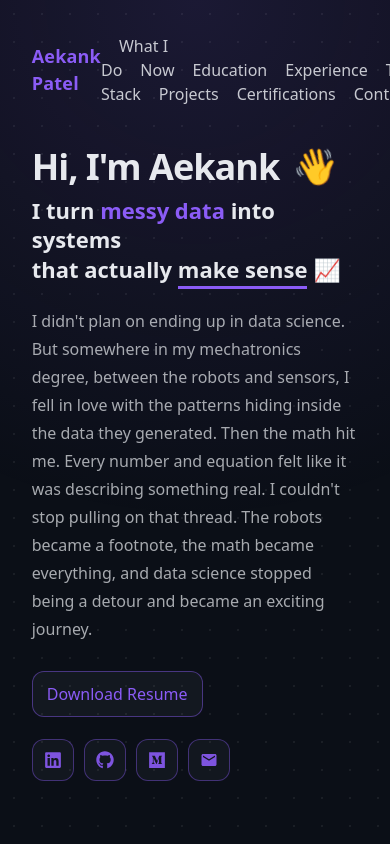
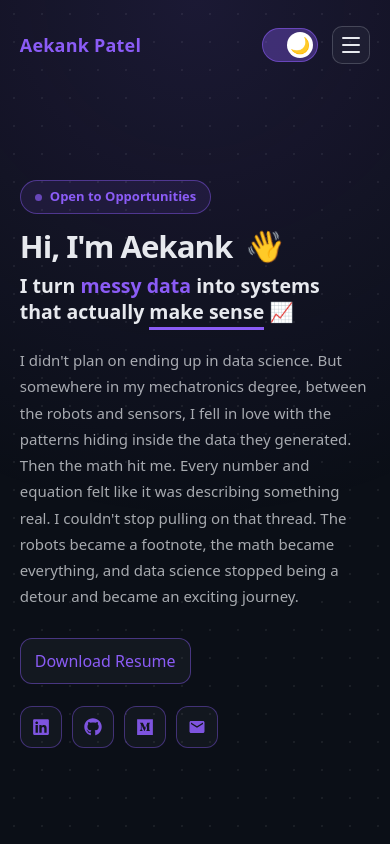
Before and after one commit to aekankpatel/aekankpatel.github.io, a React (Vite) app: page / in a window 390 px wide. Shown: the top 844 px of the page. Built offline with nearby package versions, Linux system fonts and the light colour scheme.

Commit message:
added mobile friendly version and open to opportunities

```diff
--- a/index.html
+++ b/index.html
@@ -1,6 +1,29 @@
 <!doctype html>
 <html lang="en">
   <head>
+    <head>
+      <meta charset="UTF-8" />
+      <link rel="icon" type="image/svg+xml" href="/vite.svg" />
+      <meta name="viewport" content="width=device-width, initial-scale=1.0" />
+
+      <!-- Primary -->
+      <title>Aekank Patel · Data Science & ML</title>
+      <meta name="description" content="MS Data Science at Stevens. Building ML pipelines, and analyzing data. Open to opportunities." />
+      <meta name="author" content="Aekank Patel" />
+
+      <!-- Open Graph — what shows on LinkedIn / WhatsApp / Slack when I share the link -->
+      <meta property="og:type" content="website" />
+      <meta property="og:url" content="https://aekankpatel.com" />
+      <meta property="og:title" content="Aekank Patel · Data Science & ML" />
+      <meta property="og:description" content="MS Data Science at Stevens. Building ML pipelines, and analyzing data" />
+      <meta property="og:image" content="https://aekankpatel.com/og-image.png" />
+
+      <!-- For Twitter (now X) -->
+      <meta name="twitter:card" content="summary_large_image" />
+      <meta name="twitter:title" content="Aekank Patel · Data Science & ML" />
+      <meta name="twitter:description" content="MS Data Science at Stevens. Building ML pipelines, and analyzing data" />
+      <meta name="twitter:image" content="https://aekankpatel.com/og-image.png" />
+    </head>
     <meta charset="UTF-8" />
     <link rel="icon" type="image/svg+xml" href="/vite.svg" />
     <meta name="viewport" content="width=device-width, initial-scale=1.0" />
--- a/src/App.css
+++ b/src/App.css
@@ -2393,3 +2393,234 @@ body::after {
 .socialRow {
   margin-top: 22px;       /* slightly more space above icons */
 }
+
+.availableBadge {
+  display: inline-flex;
+  align-items: center;
+  gap: 8px;
+  padding: 6px 14px;
+  border-radius: 999px;
+  border: 1px solid var(--accentBorder);
+  background: rgba(139, 92, 246, 0.10);
+  color: var(--accent);
+  font-size: 13px;
+  font-weight: 600;
+  margin-bottom: 16px;
+  width: fit-content;
+  cursor: default;
+  user-select: none;
+}
+
+.availableDot {
+  width: 7px;
+  height: 7px;
+  border-radius: 999px;
+  background: var(--accent);
+  flex-shrink: 0;
+  animation: blink 1.8s ease-in-out infinite;
+}
+
+@keyframes blink {
+  0%, 100% { opacity: 1; }
+  50%       { opacity: 0.2; }
+}
+
+
+/* =========================
+   MOBILE (max 768px)
+========================= */
+
+/* Hamburger button — hidden on desktop */
+.hamburger {
+  display: none;
+  flex-direction: column;
+  justify-content: center;
+  align-items: center;
+  gap: 5px;
+  width: 38px;
+  height: 38px;
+  border: 1px solid var(--btnBorder);
+  background: var(--card);
+  border-radius: 10px;
+  cursor: pointer;
+  padding: 0;
+}
+
+.hamburgerLine {
+  display: block;
+  width: 18px;
+  height: 2px;
+  background: var(--text);
+  border-radius: 999px;
+  transition: transform 200ms ease, opacity 200ms ease;
+}
+
+@media (max-width: 768px) {
+
+  /* Show hamburger */
+  .hamburger {
+    display: flex;
+  }
+
+  /* Nav links — hidden by default, slide down when open */
+  .links {
+    display: none;
+    position: absolute;
+    top: 62px;
+    left: 0;
+    right: 0;
+    z-index: 999;
+    flex-direction: column;
+    background: var(--bg);
+    border-bottom: 1px solid var(--border);
+    padding: 16px 20px 20px;
+    gap: 0;
+  }
+
+  .links.menuOpen {
+    display: flex;
+  }
+
+  .links a {
+    margin-left: 0;
+    padding: 12px 0;
+    border-bottom: 1px solid var(--border);
+    font-size: 16px;
+  }
+
+  .links a:last-child {
+    border-bottom: none;
+  }
+
+  /* Nav position context */
+  .nav {
+    position: relative;
+  }
+
+  /* Hero — single column */
+  .heroGrid {
+    grid-template-columns: 1fr;
+    gap: 24px;
+  }
+
+  .heroRight {
+    display: none;
+  }
+
+  .heroGreeting {
+    font-size: clamp(28px, 8vw, 40px);
+  }
+
+  .heroTagline {
+    font-size: clamp(18px, 5vw, 24px);
+  }
+
+  .subtitle {
+    font-size: 15px;
+  }
+
+  /* What I Do */
+  .whatGrid {
+    grid-template-columns: 1fr;
+  }
+
+  .whatLeft {
+    display: none;
+  }
+
+  .whatTitle {
+    font-size: 32px;
+  }
+
+  .whatIntro,
+  .whatBullet {
+    font-size: 15px;
+  }
+
+  /* Now grid */
+  .nowGrid {
+    grid-template-columns: 1fr;
+  }
+
+  /* Education */
+  .eduRow {
+    grid-template-columns: 1fr;
+    padding: 16px;
+    gap: 12px;
+  }
+
+  .eduLogoWrap {
+    justify-content: flex-start;
+  }
+
+  .eduTopRow {
+    flex-direction: column;
+    gap: 4px;
+  }
+
+  .eduRight {
+    text-align: left;
+  }
+
+  .eduMetaRow {
+    flex-direction: column;
+    gap: 4px;
+  }
+
+  .eduGpaInline {
+    text-align: left;
+  }
+
+  .eduSchool {
+    font-size: 20px;
+  }
+
+  /* Experience */
+  .expRoleBig {
+    font-size: 22px;
+  }
+
+  .expBullets li {
+    font-size: 15px;
+  }
+
+  .expStatRow {
+    flex-wrap: wrap;
+    justify-content: center;
+  }
+
+  /* Projects + Certs + Skills — 1 column */
+  .projects,
+  .certGridBig,
+  .skillsGrid {
+    grid-template-columns: 1fr !important;
+  }
+
+  /* Contact */
+  .contactAnimWrap {
+    display: none;
+  }
+
+  /* Footer */
+  .footerSplit,
+  footer.footer.footerSplit {
+    flex-direction: column;
+    align-items: flex-start;
+    gap: 6px;
+  }
+
+  footer.footer.footerSplit .footerRight {
+    margin-right: 0;
+  }
+
+  /* Page padding */
+  .page {
+    width: 96vw;
+    padding: 12px;
+  }
+
+  /* Section headings */
+  .section h2 {
+    font-size: 26px;
+  }
+}
--- a/src/App.jsx
+++ b/src/App.jsx
@@ -60,6 +60,8 @@ function useReveal({ threshold = 0.25, rootMargin = "0px 0px -12% 0px" } = {}) {
 export default function App() {
   const [activeProject, setActiveProject] = useState(null);
   const [theme, setTheme] = useState("dark");
+  const [menuOpen, setMenuOpen] = useState(false);
+
   useSectionGlow();
 
   const closeModal = () => setActiveProject(null);
@@ -212,22 +214,21 @@ useEffect(() => {
           <div className="scrollProgressBar" />
         </div>
         <div className="brand">
-          <a href="#top" className="brandLink">
-            Aekank Patel
-          </a>
+          <a href="#top" className="brandLink">Aekank Patel</a>
         </div>
 
         <div className="navRight">
-          <nav className="links">
-            <a href="#what">What I Do</a>
-            <a href="#now">Now</a>
-            <a href="#education">Education</a>
-            <a href="#experience">Experience</a>
-            <a href="#tech-stack">Tech Stack</a>
-            <a href="#projects">Projects</a>
-            <a href="#certifications">Certifications</a>
-            <a href="#contact">Contact Me</a>
+          <nav className={`links ${menuOpen ? "menuOpen" : ""}`}>
+            <a href="#what" onClick={() => setMenuOpen(false)}>What I Do</a>
+            <a href="#now" onClick={() => setMenuOpen(false)}>Now</a>
+            <a href="#education" onClick={() => setMenuOpen(false)}>Education</a>
+            <a href="#experience" onClick={() => setMenuOpen(false)}>Experience</a>
+            <a href="#tech-stack" onClick={() => setMenuOpen(false)}>Tech Stack</a>
+            <a href="#projects" onClick={() => setMenuOpen(false)}>Projects</a>
+            <a href="#certifications" onClick={() => setMenuOpen(false)}>Certifications</a>
+            <a href="#contact" onClick={() => setMenuOpen(false)}>Contact Me</a>
           </nav>
+
           <button
             className={`themeSwitch ${theme === "dark" ? "isDark" : "isLight"}`}
             onClick={toggleTheme}
@@ -240,6 +241,17 @@ useEffect(() => {
               <span className="switchIcon">{theme === "dark" ? "🌙" : "☀️"}</span>
             </span>
           </button>
+
+          <button
+            className="hamburger"
+            onClick={() => setMenuOpen(!menuOpen)}
+            aria-label="Toggle menu"
+            type="button"
+          >
+            <span className={`hamburgerLine ${menuOpen ? "open" : ""}`} />
+            <span className={`hamburgerLine ${menuOpen ? "open" : ""}`} />
+            <span className={`hamburgerLine ${menuOpen ? "open" : ""}`} />
+          </button>
         </div>
       </header>
 
@@ -247,7 +259,10 @@ useEffect(() => {
       <main className="hero">
         <div className="heroGrid">
           <div className="heroLeft">
-
+          <div className="availableBadge">
+            <span className="availableDot" />
+            Open to Opportunities
+          </div>
             <p className="heroGreeting">
               Hi, I'm Aekank <span className="waveEmoji">👋</span>
             </p>
```
Also changed, not shown: public/og-image.png (added).
